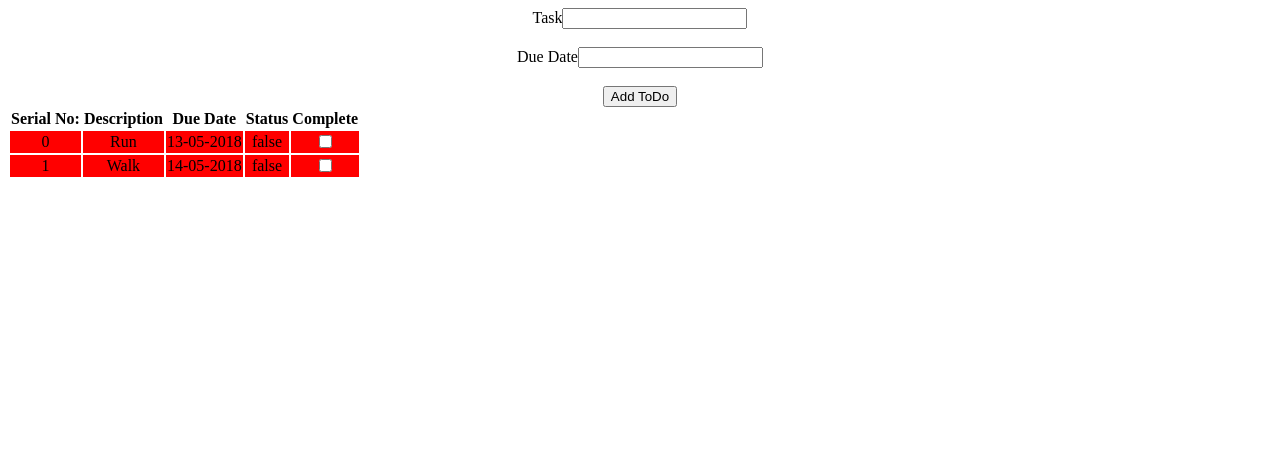
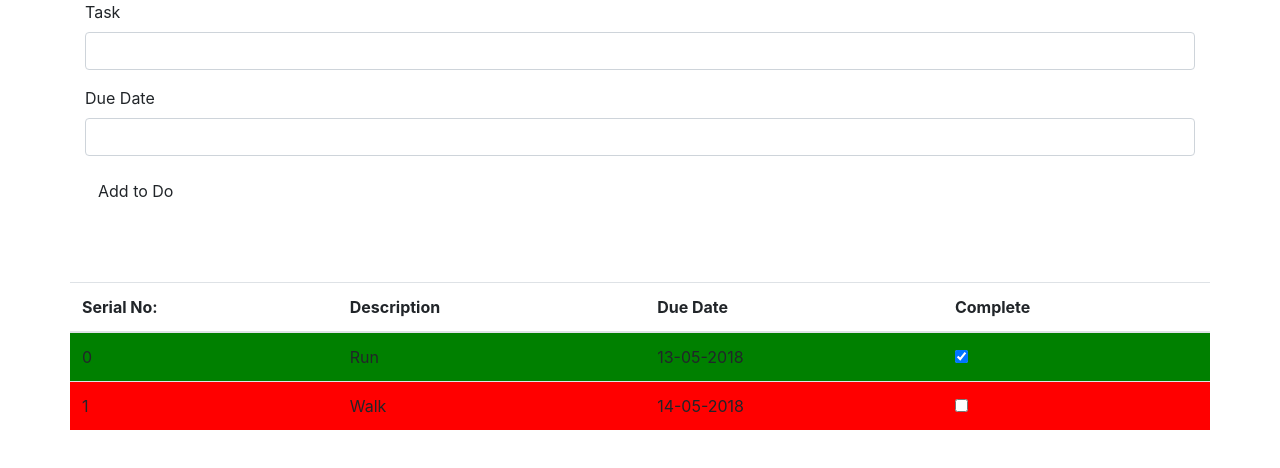
Before and after one commit to davidgriffo/ToDoAngular, an Angular app: page / in a window 1280 px wide. Shown: the top 468 px of the page. Built offline with nearby package versions, Linux system fonts and the light colour scheme.

Commit message:
Fourth Commit

```diff
--- a/package.json
+++ b/package.json
@@ -23,6 +23,8 @@
     "@angular/platform-browser": "^5.2.0",
     "@angular/platform-browser-dynamic": "^5.2.0",
     "@angular/router": "^5.2.0",
+    "@ng-bootstrap/ng-bootstrap": "^2.0.0",
+    "bootstrap": "^4.1.1",
     "core-js": "^2.4.1",
     "rxjs": "^5.5.6",
     "zone.js": "^0.8.19"
--- a/src/app/app.component.html
+++ b/src/app/app.component.html
@@ -1,21 +1,26 @@
 <!--The content below is only a placeholder and can be replaced.-->
-<div style="text-align:center">
+<div class="container">
+  <div>
+      <div class="form-group">
           <label for="task">Task</label>
-    <input type="text" [(ngModel)]="task"><br>
+          <input class="form-control" type="text" [(ngModel)]="task">
+    </div>
+    <div class="form-group">
+        <label for="DueDate">Due Date</label>
+        <input class = "form-control" type="text" [(ngModel)]="duedate">
+    </div>
+    <button type="submit" class="btn btn-default" (click)="addToDo()">Add to Do</button>
+  </div>
 <br>
-    <label for="DueDate">Due Date</label>
-    <input type="text" [(ngModel)]="duedate"><br>
 <br>
-    <input type="button" value = "Add ToDo" (click)="addToDo()">
-</div>
-<div style="text-align:center">
-  <table>
+<br>
+  <div class="row">
+    <table class="table">
       <thead>
         <tr>
           <th>Serial No:</th>
           <th>Description</th>
           <th>Due Date</th>
-        <th>Status</th>
           <th>Complete</th>
         </tr>
       </thead>
@@ -24,8 +29,9 @@
           <td>{{todo.serialNumber}}</td>
           <td>{{todo.task}}</td>
           <td>{{todo.duedate}}</td>
-        <td>{{todo.status}}</td>
-        <td><input type="checkbox" (click)="updateToDo(todo.serialNumber)"></td>
+          <td><input type="checkbox" (click)="updateToDo(todo.serialNumber)" [checked]="todo.status"></td>
       </tr>
       </tbody>
     </table>
+  </div>
+  </div>
--- a/src/app/app.component.ts
+++ b/src/app/app.component.ts
@@ -8,7 +8,7 @@ import { Component } from '@angular/core';
 export class AppComponent {
 
  todos : ToDo[] = [
-  {serialNumber: 0,task: 'Run',status: false,duedate: '13-05-2018'},
+  {serialNumber: 0,task: 'Run',status: true,duedate: '13-05-2018'},
   {serialNumber: 1,task: 'Walk',status: false,duedate: '14-05-2018'}
  ];
  task: string;
--- a/src/app/app.module.ts
+++ b/src/app/app.module.ts
@@ -1,7 +1,6 @@
 import { BrowserModule } from '@angular/platform-browser';
 import { NgModule } from '@angular/core';
 import { FormsModule } from '@angular/forms';
-
 import { AppComponent } from './app.component';
 
 
```
Also changed, not shown: .angular-cli.json, 1 other file (tests, documents, lock files or other folders). Lines whose indentation alone changed are shown as unchanged.
